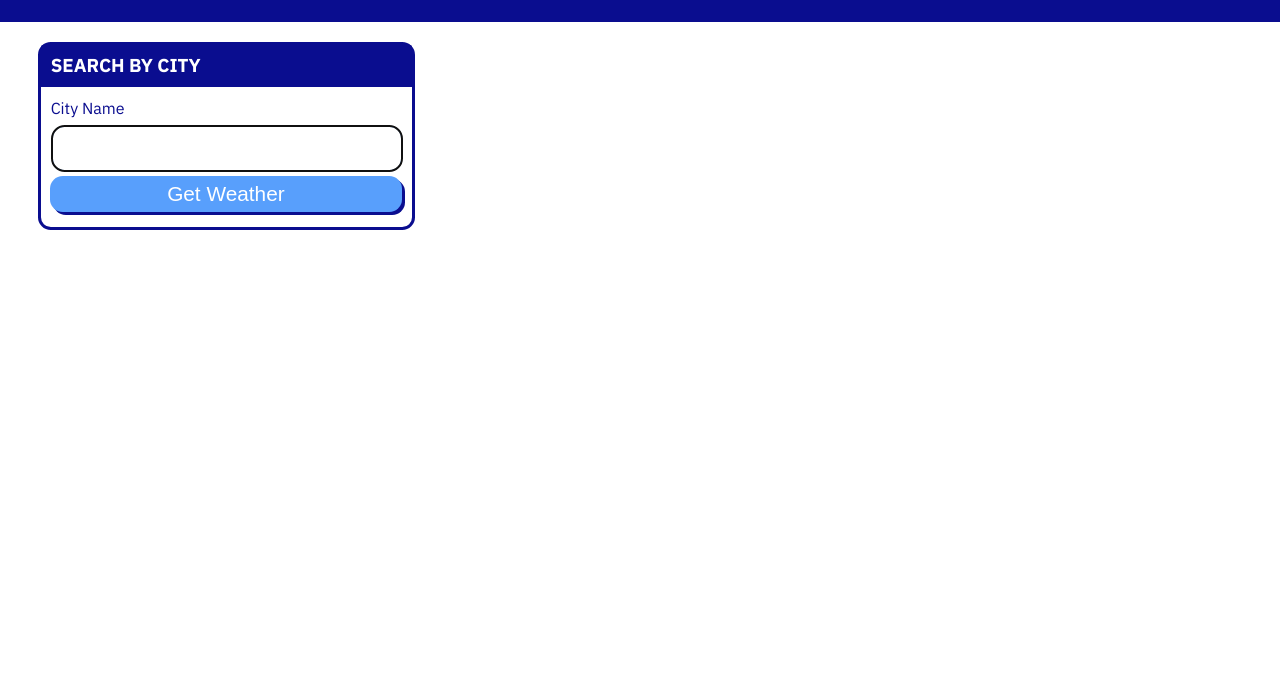
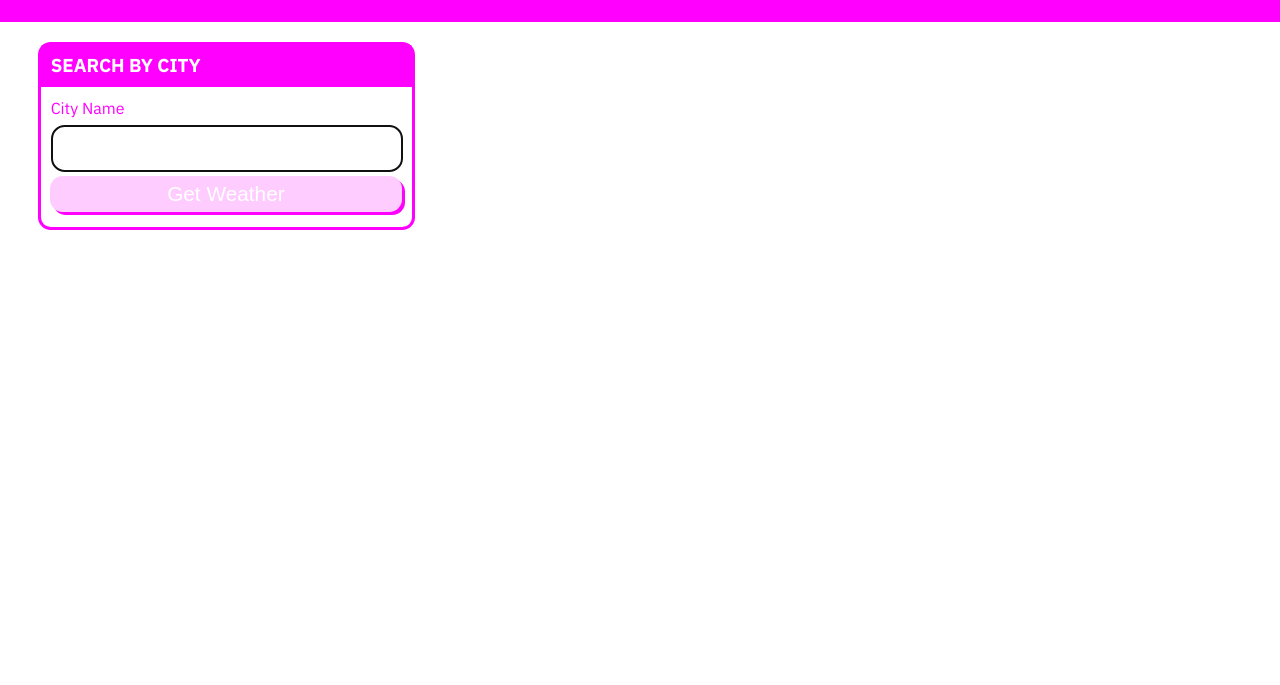
Before and after one commit to JamesAHo/Weather-Dashboard, a plain HTML site: page index.html in a window 1280 px wide. Shown: the part 115-800 px from the top of the page. Drawn offline with Linux system fonts and the light colour scheme.

Commit message:
admistment

```diff
--- a/style.css
+++ b/style.css
@@ -1,9 +1,9 @@
 :root {
   --primary: #ffffff;
   --secondary: #aeebfc;
-  --tertiary: #3a849b;
-  --light-dark: #589ffc;
-  --dark: #0a0d8f;
+  --tertiary: #ffb3ff;
+  --light-dark:  #ffccff;
+  --dark: #ff00ff;
   --border-radius: .8rem;
 }
 
@@ -193,7 +193,7 @@ p {
   visibility: hidden;
 }
 .day{
-  background-color: cornflowerblue;
+  background-color: #8000ff;
   border-radius: 5px;
   margin-bottom: 10px;
   font-size: 16px;
```
